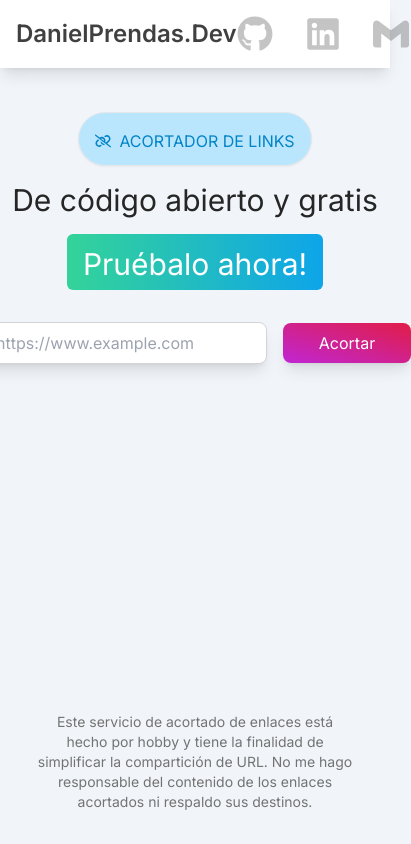
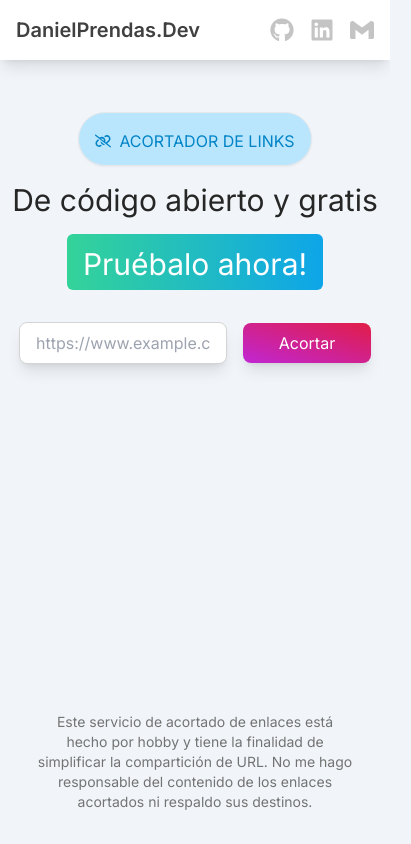
Before and after one commit to Luis-Prendas/PRL, a Next.js app: page / in a window 390 px wide. Shown: the whole page, 411 px wide, since content can reach past the window. Built offline with nearby package versions, Linux system fonts and the light colour scheme.

Commit message:
Best responsive

```diff
--- a/src/app/layout.tsx
+++ b/src/app/layout.tsx
@@ -65,25 +65,25 @@ export default function RootLayout({
       <body className={`${inter.className} text-neutral-700 pt-28 bg-slate-100 flex items-center flex-col gap-8`}>
         <nav className='bg-white shadow-lg absolute top-0 left-0 w-full flex justify-center p-4'>
           <div className='w-full max-w-screen-lg flex justify-between items-center'>
-            <h1 className='hover:scale-105 transition md:text-3xl text-2xl font-semibold '>
+            <h1 className='hover:scale-105 transition md:text-3xl text-xl font-semibold '>
               <Link href='https://porfolio-luis-prendas.vercel.app/' target='_blank'>
                 DanielPrendas.Dev
               </Link>
             </h1>
-            <ul className='flex gap-8'>
+            <ul className='flex gap-4 justify-center items-center'>
               <li>
                 <Link href='https://github.com/Luis-Prendas' target='_blank'>
-                  <FaGithub className='text-4xl opacity-30 hover:opacity-100 hover:scale-105 transition' />
+                  <FaGithub className='text-2xl md:text-4xl opacity-30 hover:opacity-100 hover:scale-105 transition' />
                 </Link>
               </li>
               <li>
                 <Link href='https://www.linkedin.com/in/luisprendasdev/' target='_blank'>
-                  <FaLinkedin className='text-4xl opacity-30 hover:opacity-100 hover:scale-105 transition' />
+                  <FaLinkedin className='text-2xl md:text-4xl opacity-30 hover:opacity-100 hover:scale-105 transition' />
                 </Link>
               </li>
               <li>
                 <Link href='mailto:luisprendas.dev@gmail.com' target='_blank'>
-                  <SiGmail className='text-4xl opacity-30 hover:opacity-100 hover:scale-105 transition' />
+                  <SiGmail className='text-2xl md:text-4xl opacity-30 hover:opacity-100 hover:scale-105 transition' />
                 </Link>
               </li>
             </ul>
--- a/src/app/page.tsx
+++ b/src/app/page.tsx
@@ -48,7 +48,7 @@ export default function Home() {
   return (
     <main className='w-full h-full flex items-center flex-col gap-8'>
       <form onSubmit={handleSubmit} className="flex gap-4 justify-center items-center">
-        <input className="text-black py-2 px-4 rounded-lg w-72 md:w-96 shadow-lg hover:scale-105 transition border border-neutral-300" type="text" placeholder='https://www.example.com' value={input} onChange={(e) => setInput(e.target.value)} />
+        <input className="text-black py-2 px-4 rounded-lg w-52 md:w-96 shadow-lg hover:scale-105 transition border border-neutral-300" type="text" placeholder='https://www.example.com' value={input} onChange={(e) => setInput(e.target.value)} />
         <button type="submit" className="w-32 py-2 px-4 bg-gradient-to-tr from-fuchsia-600 to-rose-600 text-white rounded-lg shadow-lg hover:scale-105 transition">Acortar</button>
       </form>
       <section className="flex flex-col justify-center items-center gap-4 text-center">
```
